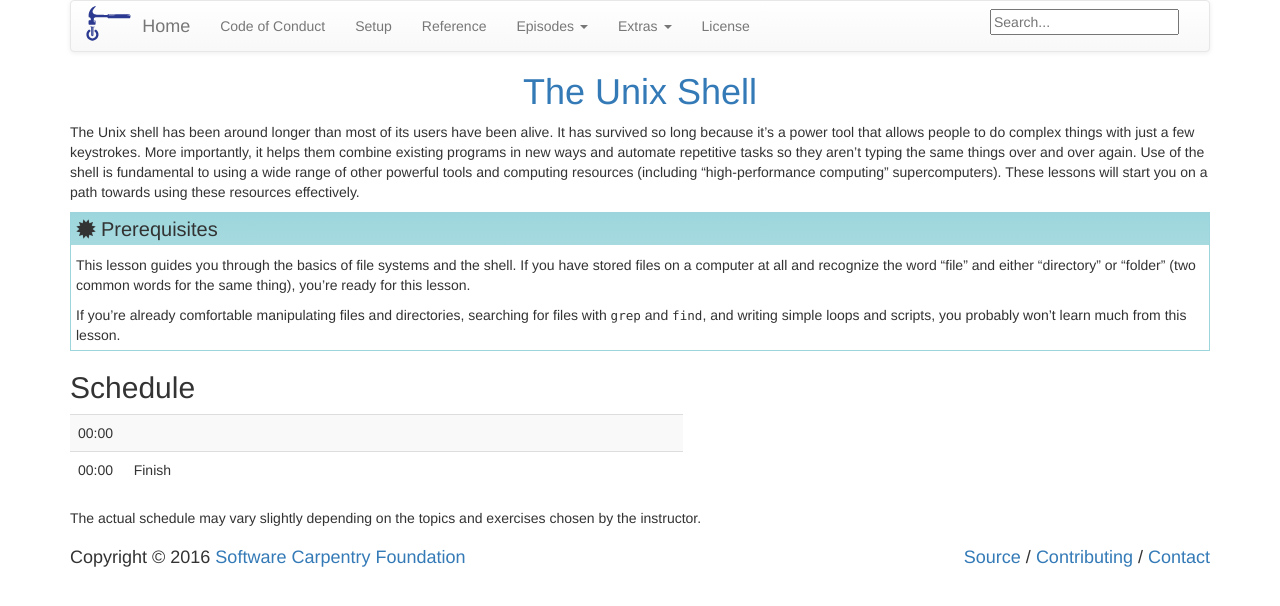
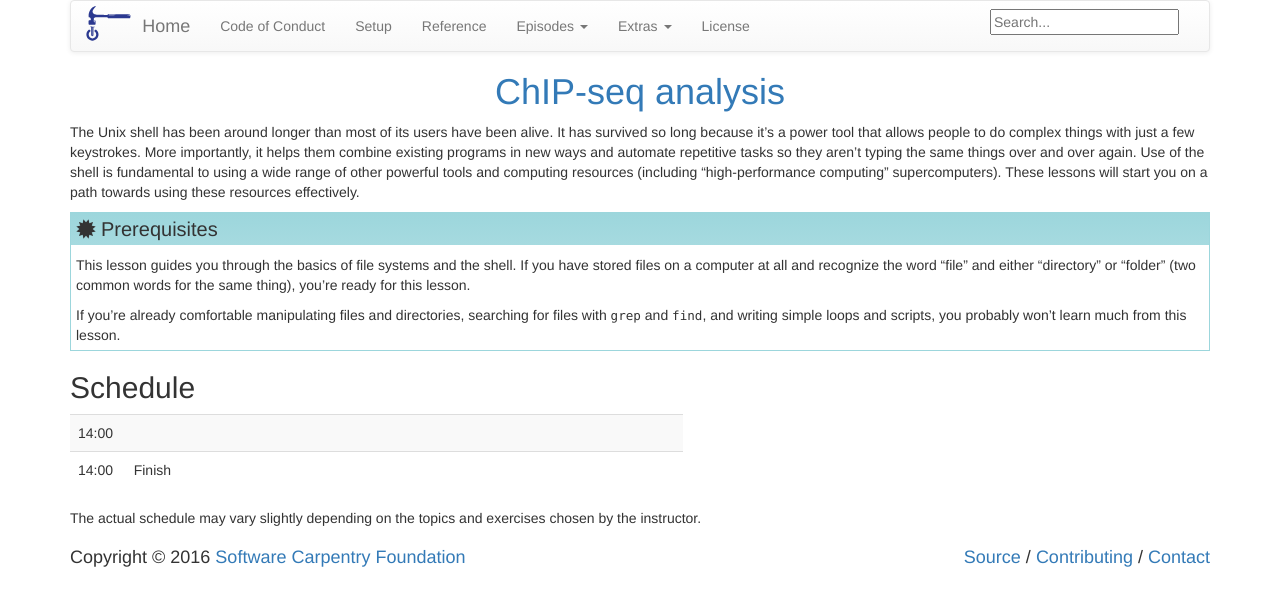
Before and after one commit to GTK-lab/chipseq, a Jekyll site: the page built from index.md, in a window 1280 px wide. Shown: the top 606 px of the page. Built offline with Jekyll 4.4.1, drawn with Linux system fonts in a browser that asks for light colours.

Commit message:
update information in _config.yml

```diff
--- a/_config.yml
+++ b/_config.yml
@@ -6,10 +6,10 @@
 carpentry: "swc"
 
 # Overall title for pages.
-title: "The Unix Shell"
+title: "ChIP-seq analysis"
 
 # Contact email address.
-email: lessons@software-carpentry.org
+email: dbsgtk@nus.edu.sg
 
 #------------------------------------------------------------
 # Generic settings (should not need to change).
@@ -40,7 +40,7 @@ pre_survey: "https://www.surveymonkey.com/r/swc_pre_workshop_v1?workshop_id="
 post_survey: "https://www.surveymonkey.com/r/swc_post_workshop_v1?workshop_id="
 
 # Start time in minutes (0 to be clock-independent, 540 to show a start at 09:00 am)
-start_time: 0
+start_time: 840
 
 # Specify that things in the episodes collection should be output.
 collections:
```
